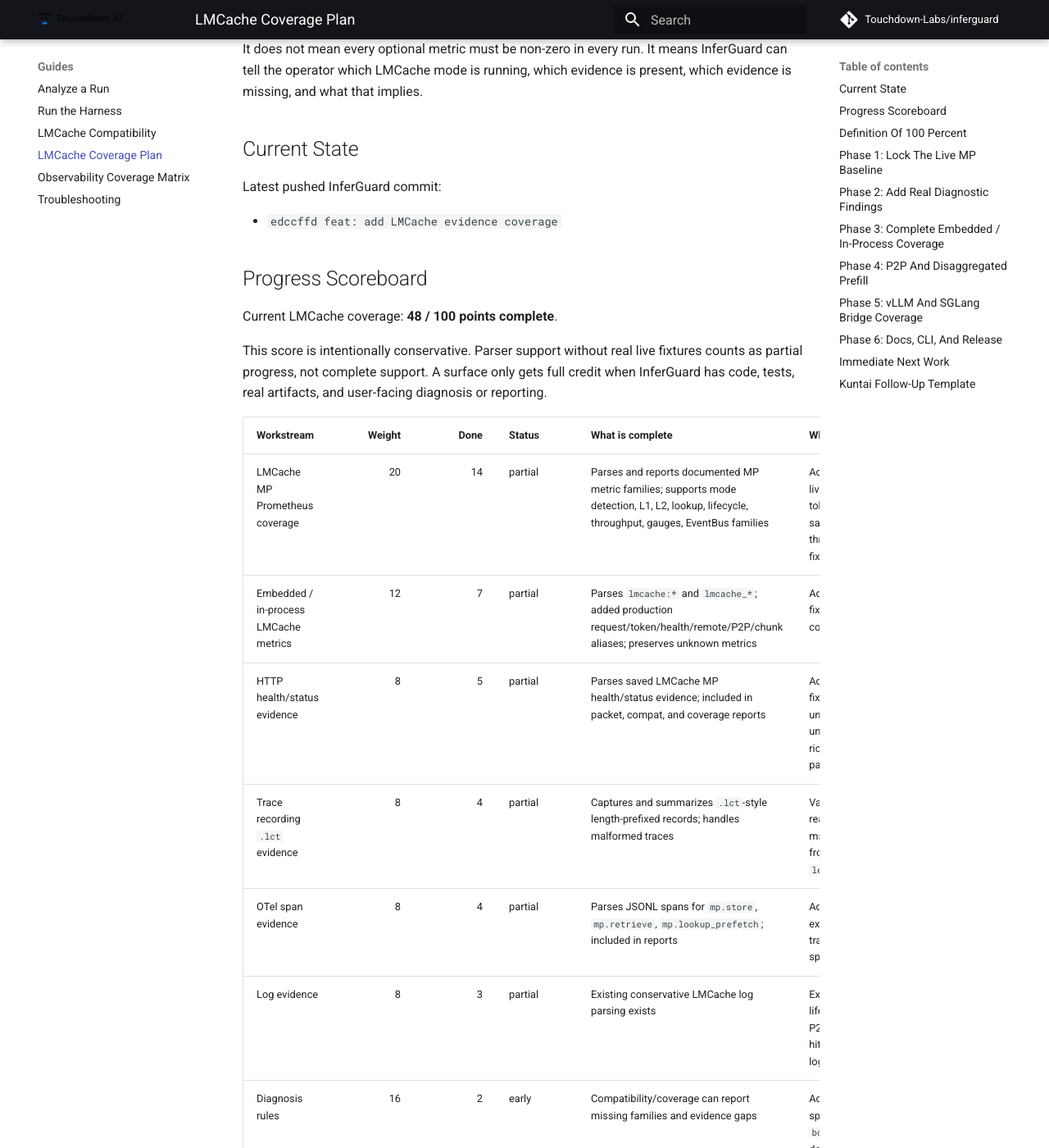
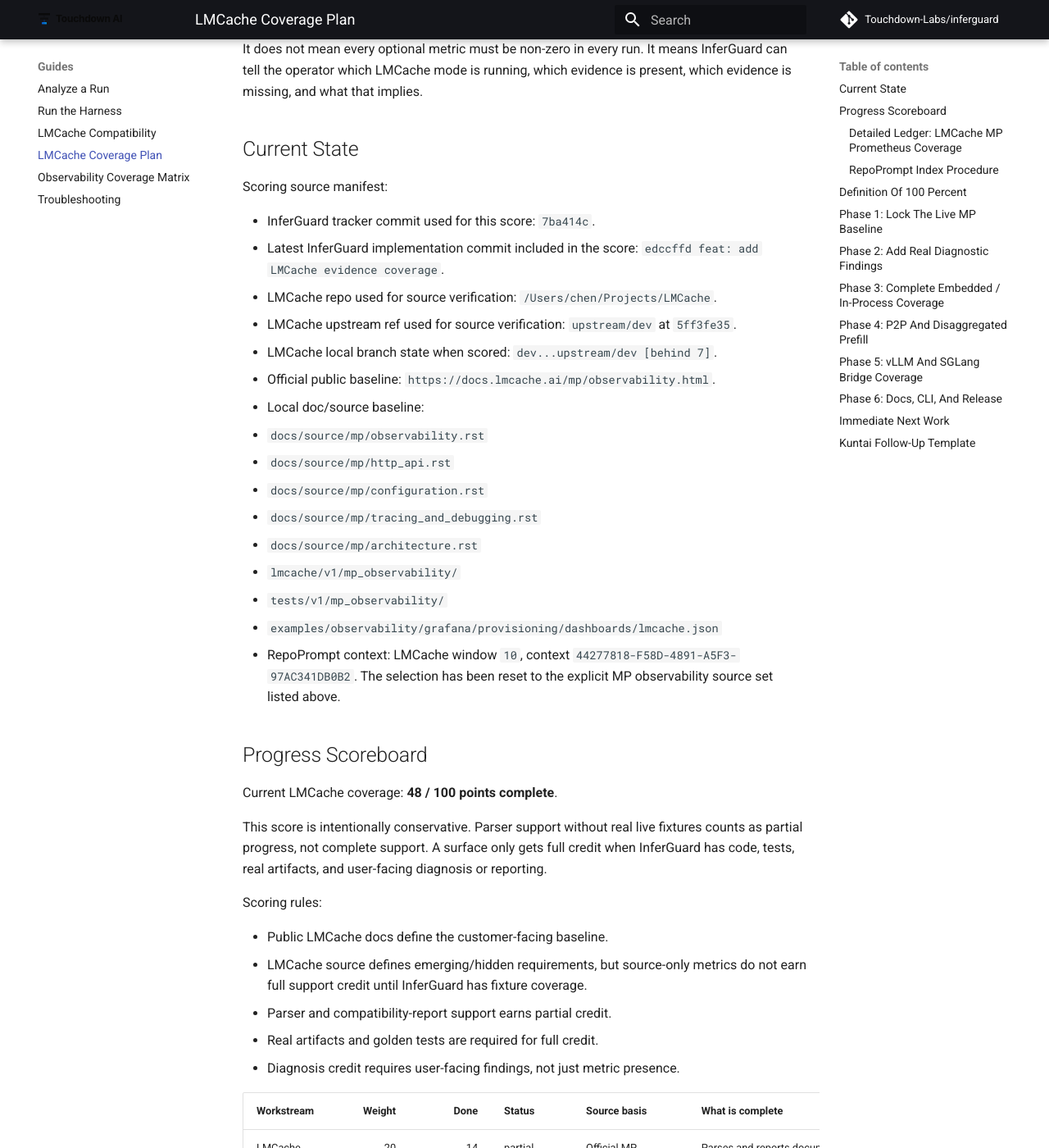
Before and after one commit to Touchdown-Labs/inferguard, an MkDocs documentation site: the page built from docs/guides/lmcache-coverage-plan.md, in a window 1280 px wide and 1400 px high, scrolled down 273 px. Shown: the whole window at 82% size. Built offline with MkDocs 1.6.1 and Material for MkDocs 9.7.7, drawn with Linux system fonts in a browser that asks for light colours; comment, search, counter and statistics services are not loaded; some of the changed text lies outside the part shown.

Commit message:
docs: source LMCache coverage score

````diff
--- a/docs/guides/lmcache-coverage-plan.md
+++ b/docs/guides/lmcache-coverage-plan.md
@@ -11,9 +11,28 @@
 
 ## Current State
 
-Latest pushed InferGuard commit:
+Scoring source manifest:
 
-- `edccffd feat: add LMCache evidence coverage`
+- InferGuard tracker commit used for this score: `7ba414c`.
+- Latest InferGuard implementation commit included in the score:
+  `edccffd feat: add LMCache evidence coverage`.
+- LMCache repo used for source verification: `/Users/chen/Projects/LMCache`.
+- LMCache upstream ref used for source verification: `upstream/dev` at
+  `5ff3fe35`.
+- LMCache local branch state when scored: `dev...upstream/dev [behind 7]`.
+- Official public baseline: `https://docs.lmcache.ai/mp/observability.html`.
+- Local doc/source baseline:
+  - `docs/source/mp/observability.rst`
+  - `docs/source/mp/http_api.rst`
+  - `docs/source/mp/configuration.rst`
+  - `docs/source/mp/tracing_and_debugging.rst`
+  - `docs/source/mp/architecture.rst`
+  - `lmcache/v1/mp_observability/`
+  - `tests/v1/mp_observability/`
+  - `examples/observability/grafana/provisioning/dashboards/lmcache.json`
+- RepoPrompt context: LMCache window `10`, context
+  `44277818-F58D-4891-A5F3-97AC341DB0B2`. The selection has been reset to the
+  explicit MP observability source set listed above.
 
 ## Progress Scoreboard
 
@@ -24,18 +43,48 @@
 full credit when InferGuard has code, tests, real artifacts, and user-facing
 diagnosis or reporting.
 
-| Workstream | Weight | Done | Status | What is complete | What is still needed |
+Scoring rules:
+
+- Public LMCache docs define the customer-facing baseline.
+- LMCache source defines emerging/hidden requirements, but source-only metrics
+  do not earn full support credit until InferGuard has fixture coverage.
+- Parser and compatibility-report support earns partial credit.
+- Real artifacts and golden tests are required for full credit.
+- Diagnosis credit requires user-facing findings, not just metric presence.
+
+| Workstream | Weight | Done | Status | Source basis | What is complete | What is still needed |
+| --- | ---: | ---: | --- | --- | --- | --- |
+| LMCache MP Prometheus coverage | 20 | 14 | partial | Official MP Observability doc plus `lmcache/v1/mp_observability/subscribers/metrics/` | Parses and reports documented MP metric families; supports mode detection, L1, L2, lookup, lifecycle, throughput, gauges, EventBus families | Add live L2 fixture, live nonzero lookup-token fixture, sampled throughput/lifecycle fixture, and source-discovered L1/L2 failure counters |
+| Embedded / in-process LMCache metrics | 12 | 7 | partial | InferGuard aliases plus LMCache single-process `lmcache.` namespace guidance | Parses `lmcache:*` and `lmcache_*`; added production request/token/health/remote/P2P/chunk aliases; preserves unknown metrics | Add live embedded fixture and stale connector tests |
+| HTTP API evidence | 8 | 5 | partial | `docs/source/mp/http_api.rst` and public HTTP API docs | Parses saved LMCache MP health/status evidence; included in packet, compat, and coverage reports | Add live fixtures for `/api/healthcheck`, `/api/status`, `/threads`, `/periodic-threads`, `/periodic-threads/{thread_name}`, and `/periodic-threads-health` |
+| Trace recording `.lct` evidence | 8 | 4 | partial | MP Observability and Tracing/Debugging docs; `lmcache/v1/mp_observability/trace/` | Captures and summarizes `.lct`-style length-prefixed records; handles malformed traces | Validate against real LMCache `.lct` msgpack trace from `--trace-level storage` and add replay-summary checks |
+| OTel span evidence | 8 | 4 | partial | MP Observability tracing section and Grafana dashboard span names | Parses JSONL spans for `mp.store`, `mp.retrieve`, `mp.lookup_prefetch`; included in reports | Add real OTel export fixture and tracing-enabled/no-spans detector |
+| Log evidence | 8 | 3 | partial | MP logging docs and existing InferGuard log parser | Existing conservative LMCache log parsing exists | Expand MP lifecycle, hash-seed, P2P, PD, and zero-hit-after-warmup log detectors |
+| Diagnosis rules | 16 | 2 | early | InferGuard `diagnose-bottleneck` behavior and Touchdown playbook needs | Compatibility/coverage can report missing families and evidence gaps | Add LMCache-specific detectors with thresholds, evidence, and recommendations |
+| Live golden fixtures | 10 | 3 | partial | Existing Modal real-shaped slice plus synthetic tests | Modal real-shaped MP metric slice exists; synthetic tests cover new evidence parsers | Capture clean full MP packet, embedded packet, L2 packet, OTel packet, and `.lct` packet |
+| vLLM / SGLang bridge | 6 | 4 | partial | InferGuard vLLM/SGLang parsers and LMCache connector docs/source | vLLM prefix/external/CPU-offload and SGLang queue/HiCache/KV-transfer parsing exists | Add live vLLM+LMCache MP connector fixture and SGLang external-cache fixture |
+| Docs / release readiness | 4 | 2 | partial | InferGuard docs and CLI reference | Coverage plan exists and is linked in docs nav | Update existing LMCache docs to reflect new HTTP/trace/OTel support and refresh CLI reference |
+
+### Detailed Ledger: LMCache MP Prometheus Coverage
+
+The **14 / 20** MP Prometheus score is based on the official MP Observability
+metric list plus source-discovered metrics in
+`lmcache/v1/mp_observability/subscribers/metrics/`.
+
+| Sub-area | Weight | Done | Source | InferGuard evidence | Missing for full credit |
 | --- | ---: | ---: | --- | --- | --- |
-| LMCache MP Prometheus coverage | 20 | 14 | partial | Parses and reports documented MP metric families; supports mode detection, L1, L2, lookup, lifecycle, throughput, gauges, EventBus families | Add live L2 fixture, live nonzero lookup-token fixture, and sampled throughput/lifecycle fixture |
-| Embedded / in-process LMCache metrics | 12 | 7 | partial | Parses `lmcache:*` and `lmcache_*`; added production request/token/health/remote/P2P/chunk aliases; preserves unknown metrics | Add live embedded fixture and stale connector tests |
-| HTTP health/status evidence | 8 | 5 | partial | Parses saved LMCache MP health/status evidence; included in packet, compat, and coverage reports | Add live HTTP fixtures for healthy, unhealthy, unreachable, and richer `/api/status` payloads |
-| Trace recording `.lct` evidence | 8 | 4 | partial | Captures and summarizes `.lct`-style length-prefixed records; handles malformed traces | Validate against real LMCache `.lct` msgpack trace from `--trace-level storage` |
-| OTel span evidence | 8 | 4 | partial | Parses JSONL spans for `mp.store`, `mp.retrieve`, `mp.lookup_prefetch`; included in reports | Add real OTel export fixture and tracing-enabled/no-spans detector |
-| Log evidence | 8 | 3 | partial | Existing conservative LMCache log parsing exists | Expand MP lifecycle, hash-seed, P2P, PD, and zero-hit-after-warmup log detectors |
-| Diagnosis rules | 16 | 2 | early | Compatibility/coverage can report missing families and evidence gaps | Add LMCache-specific `diagnose-bottleneck` detectors with thresholds and recommendations |
-| Live golden fixtures | 10 | 3 | partial | Modal real-shaped MP metric slice exists; synthetic tests cover new evidence parsers | Capture clean full MP packet, embedded packet, L2 packet, OTel packet, `.lct` packet |
-| vLLM / SGLang bridge | 6 | 4 | partial | vLLM prefix/external/CPU-offload and SGLang queue/HiCache/KV-transfer parsing exists | Add live vLLM+LMCache MP connector fixture and SGLang external-cache fixture |
-| Docs / release readiness | 4 | 2 | partial | Coverage plan exists and is linked in docs nav | Update existing LMCache docs to reflect new HTTP/trace/OTel support and refresh CLI reference |
+| StorageManager counters: `sm_read_*`, `sm_write_*` | 2 | 2 | Official docs | Parsed, normalized, reported, and tested | None |
+| L1 counters and memory: `l1_read_keys`, `l1_write_keys`, `l1_evicted_keys`, `l1_memory_usage_bytes` | 2 | 2 | Official docs | Parsed, normalized, reported, and tested | None |
+| Lookup hit-rate: `lookup_requested_tokens`, `lookup_hit_tokens`, `model_name`, `cache_salt` | 2 | 1.5 | Official docs | Parser/report/tests exist | Live nonzero lookup-token fixture |
+| L2 counters and `l2_name` labels | 2 | 1.5 | Official docs | Parser/report/tests exist | Live L2-configured fixture |
+| L1/L0 lifecycle and real-reuse histograms | 2 | 1.5 | Official docs | Parser/report/tests exist | Live sampled fixture proving nonzero histograms |
+| L0-L1 and L1-L2 throughput histograms | 2 | 1.5 | Official docs | Parser/report/tests exist | Live sampled throughput fixture |
+| Engine counter: `num_chunks_loaded` | 1 | 1 | Official docs | Parser/report/tests exist | None |
+| Observable gauges: `active_prefetch_jobs`, in-flight L2, in-flight load bytes | 1 | 1 | Official docs | Parser/report/tests exist | None |
+| Resource and label handling: `service.instance.id`, `cache_salt`, `model_name`, L2 labels | 1 | 1 | Official docs | Compatibility report tracks these | None |
+| EventBus self-metrics and L1/L2 failure counters | 1 | 0.5 | LMCache source | EventBus self-metrics parsed; failure counters not yet parsed | Add `l1_allocation_failure`, `l1_read_failure`, and `l2_prefetch_failure` aliases/tests |
+| Real MP fixture coverage | 2 | 0.5 | Modal real-shaped slice | Real-shaped MP scrape exists | Clean full fixture with metrics, HTTP, logs, optional trace/OTel |
+| Diagnostic mapping | 2 | 0.5 | InferGuard report behavior | Missing-family reporting exists | LMCache-specific detector pack |
 
 Percent by category:
 
@@ -51,6 +100,19 @@
 2. Golden fixture tests from that packet.
 3. First detector pack for missing lookup counters, zero hit rate, cache salt,
    EventBus observability, and tracing artifacts.
+
+### RepoPrompt Index Procedure
+
+When refreshing this score, do not use a stale broad RepoPrompt selection. Build
+an explicit LMCache MP observability selection with:
+
+```bash
+rp-cli -w 10 -e 'call manage_selection {"op":"set","paths":["docs/source/mp/observability.rst","docs/source/mp/http_api.rst","docs/source/mp/configuration.rst","docs/source/mp/tracing_and_debugging.rst","docs/source/mp/architecture.rst","lmcache/v1/mp_observability","tests/v1/mp_observability","examples/observability/grafana/provisioning/dashboards/lmcache.json"],"mode":"full","view":"files","strict":true}'
+rp-cli -w 10 -e 'context --tree --files'
+```
+
+Then copy the selected source list and LMCache `upstream/dev` commit into the
+source manifest above before changing score values.
 
 What shipped before `edccffd`:
 
@@ -128,6 +190,9 @@
   - [ ] LMCache MP `/metrics`.
   - [ ] LMCache `/api/healthcheck`.
   - [ ] LMCache `/api/status`.
+  - [ ] LMCache `/threads`.
+  - [ ] LMCache `/periodic-threads`.
+  - [ ] LMCache `/periodic-threads-health`.
   - [ ] vLLM logs.
   - [ ] LMCache logs.
   - [ ] `.lct` trace when `--trace-level storage` is enabled.
````
